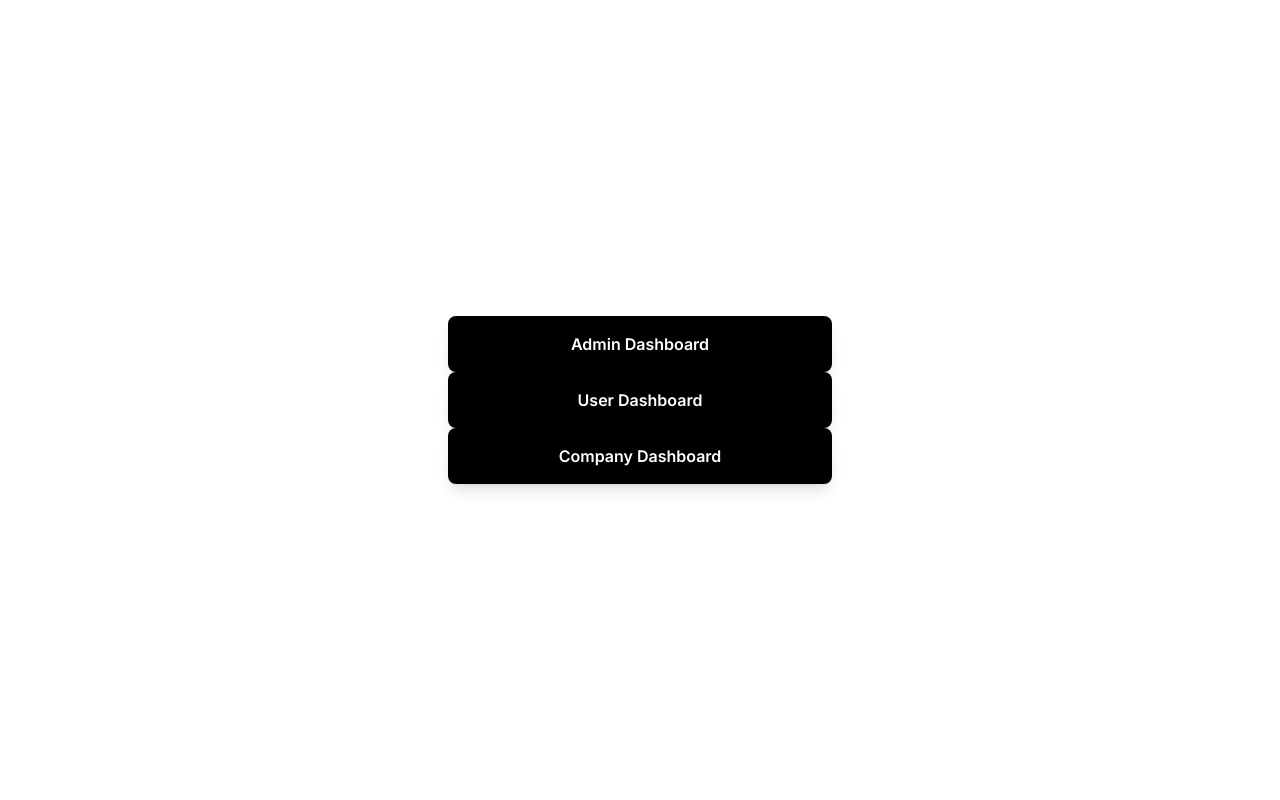
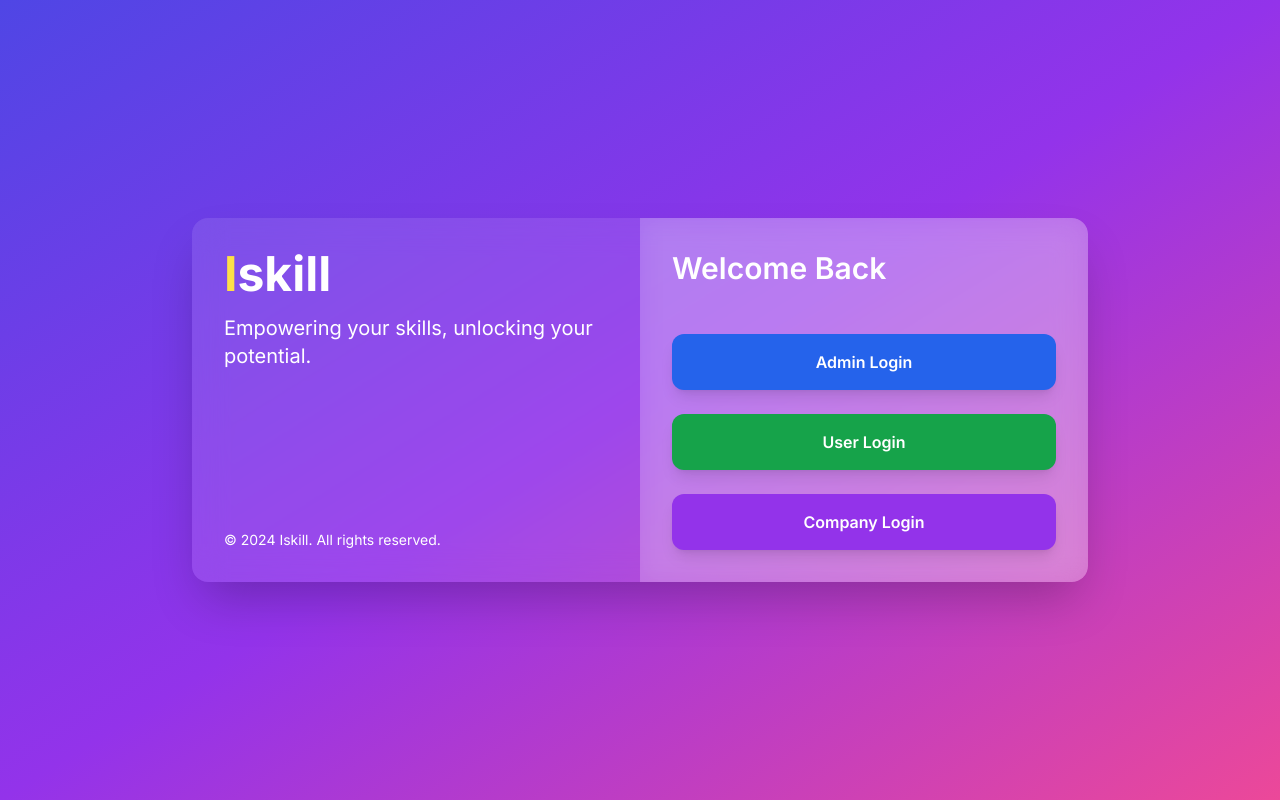
Before and after one commit to Matheus-The-one/iskill-frontend, a Next.js app: page / in a window 1280 px wide. Built offline with nearby package versions, Linux system fonts and the light colour scheme.

Commit message:
addign globalc css variable to the main fnts

```diff
--- a/src/app/page.tsx
+++ b/src/app/page.tsx
@@ -1,24 +1,39 @@
 import React from 'react';
+
+
 
 const Homepage = () => {
   return (
-    <main className="flex items-center justify-center min-h-screen bg-white p-4">
-      <div className="space-y-8 w-full max-w-sm">
-        <a href="/admin">
-          <button className="w-full px-6 py-4 bg-black text-white font-semibold rounded-lg shadow-lg transition-transform duration-300 hover:scale-105 hover:bg-gray-800">
-            Admin Dashboard
-          </button>
-        </a>
-        <a href="/user">
-          <button className="w-full px-6 py-4 bg-black text-white font-semibold rounded-lg shadow-lg transition-transform duration-300 hover:scale-105 hover:bg-gray-800">
-            User Dashboard
-          </button>
-        </a>
-        <a href="/company">
-          <button className="w-full px-6 py-4 bg-black text-white font-semibold rounded-lg shadow-lg transition-transform duration-300 hover:scale-105 hover:bg-gray-800">
-            Company Dashboard
-          </button>
-        </a>
+    <main className="flex items-center justify-center min-h-screen bg-gradient-to-br from-indigo-600 via-purple-600 to-pink-500 p-4 sm:p-8">
+      <div className="w-full max-w-4xl bg-white bg-opacity-10 backdrop-filter backdrop-blur-lg rounded-2xl shadow-2xl overflow-hidden">
+        <div className="flex flex-col lg:flex-row">
+          {/* Left side - Branding */}
+          <div className="w-full lg:w-1/2 p-8 flex flex-col justify-between">
+            <div>
+              <span className="font-bold text-4xl sm:text-5xl text-white">
+                <span className="text-yellow-300">I</span>skill
+              </span>
+              <p className="mt-4 text-white text-lg sm:text-xl">Empowering your skills, unlocking your potential.</p>
+            </div>
+            <div className="mt-auto pt-8">
+              <p className="text-white text-sm">&copy; 2024 Iskill. All rights reserved.</p>
+            </div>
+          </div>
+
+          {/* Right side - Login options */}
+          <div className="w-full lg:w-1/2 p-8 space-y-6 bg-white bg-opacity-20 backdrop-filter backdrop-blur-md">
+            <h2 className="text-3xl font-semibold text-white mb-6">Welcome Back</h2>
+            <button  className="bg-blue-600 w-full px-6 py-4 ${color} text-white font-semibold rounded-xl shadow-lg transition-all duration-300 hover:opacity-90 hover:shadow-xl hover:-translate-y-1 focus:outline-none focus:ring-2 focus:ring-offset-2 focus:ring-${color.split('-')[1]}-500">
+              <a href="/admin">Admin Login</a>
+            </button>
+            <button  className="bg-green-600 w-full px-6 py-4 ${color} text-white font-semibold rounded-xl shadow-lg transition-all duration-300 hover:opacity-90 hover:shadow-xl hover:-translate-y-1 focus:outline-none focus:ring-2 focus:ring-offset-2 focus:ring-${color.split('-')[1]}-500">
+              <a href="/user">User Login</a>
+            </button>
+            <button  className="bg-purple-600 w-full px-6 py-4 ${color} text-white font-semibold rounded-xl shadow-lg transition-all duration-300 hover:opacity-90 hover:shadow-xl hover:-translate-y-1 focus:outline-none focus:ring-2 focus:ring-offset-2 focus:ring-${color.split('-')[1]}-500">
+               <a href="/company">Company Login</a>
+            </button>
+          </div>
+        </div>
       </div>
     </main>
   );
```
Also changed, not shown: src/app/globals.css (line endings or trailing spaces).
